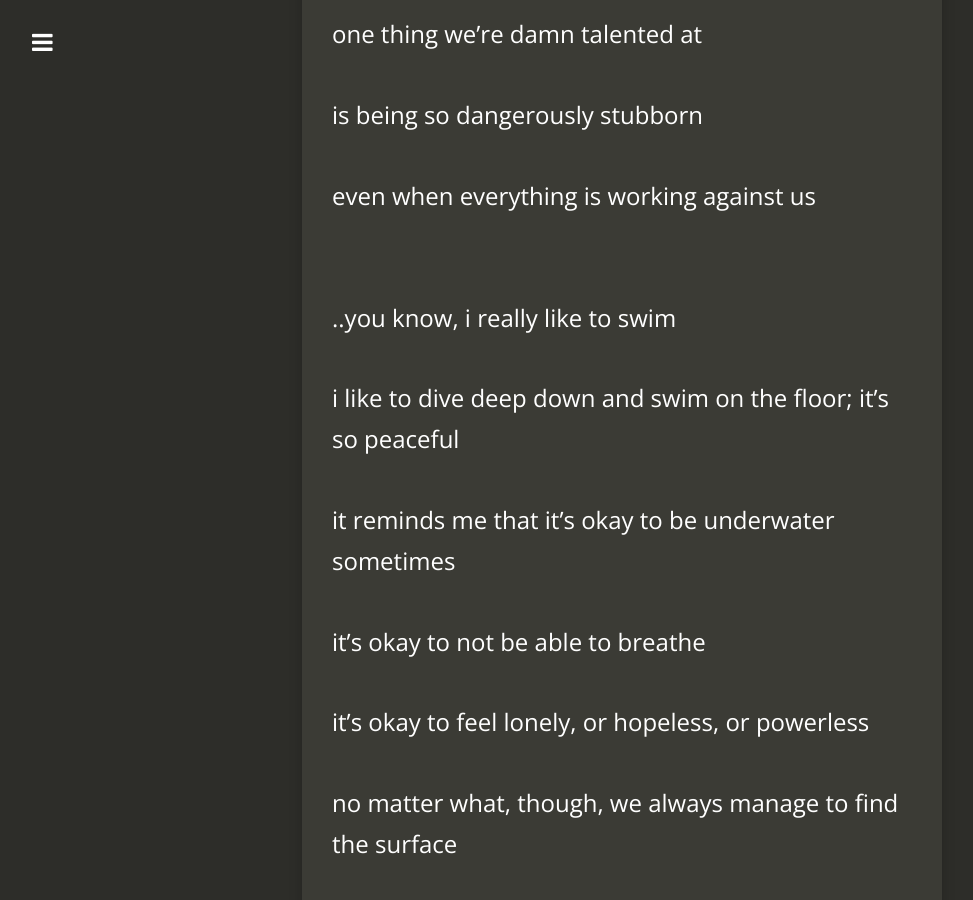
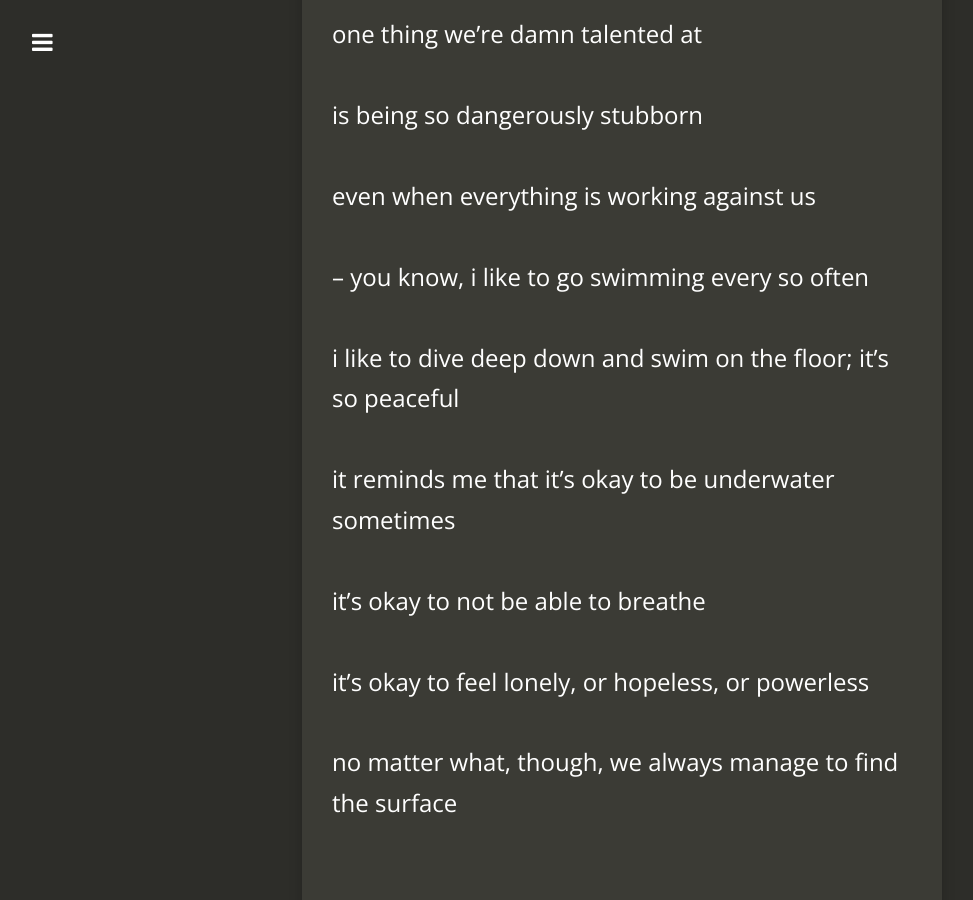
Before and after one commit to jacobtomlinson/carte-noire, a Jekyll site: the page built from _posts/2016-10-08-drowning.md, in a window 1280 px wide and 900 px high, scrolled down 5075 px. Shown: the whole window, without its empty margins (18-991 px from the left). Built offline with Jekyll 4.4.1, drawn with Linux system fonts in a browser that asks for light colours; nearby versions of some CDN libraries; comment, search, counter and statistics services are not loaded.

Commit message:
Add small restructure to last part of 'drowning' poem.

```diff
--- a/_posts/2016-10-08-drowning.md
+++ b/_posts/2016-10-08-drowning.md
@@ -123,8 +123,8 @@ is being so dangerously stubborn
 
 even when everything is working against us
 
-<br>
-..you know, i really like to swim
+--
+you know, i like to go swimming every so often
 
 i like to dive deep down and swim on the floor; it's so peaceful
 
```
